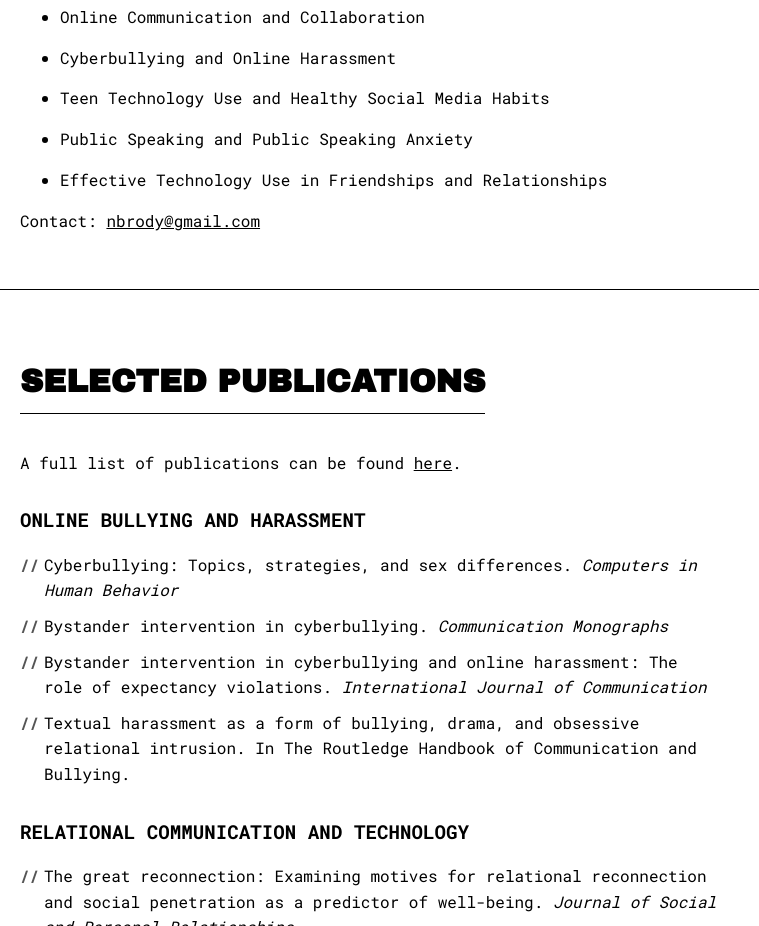
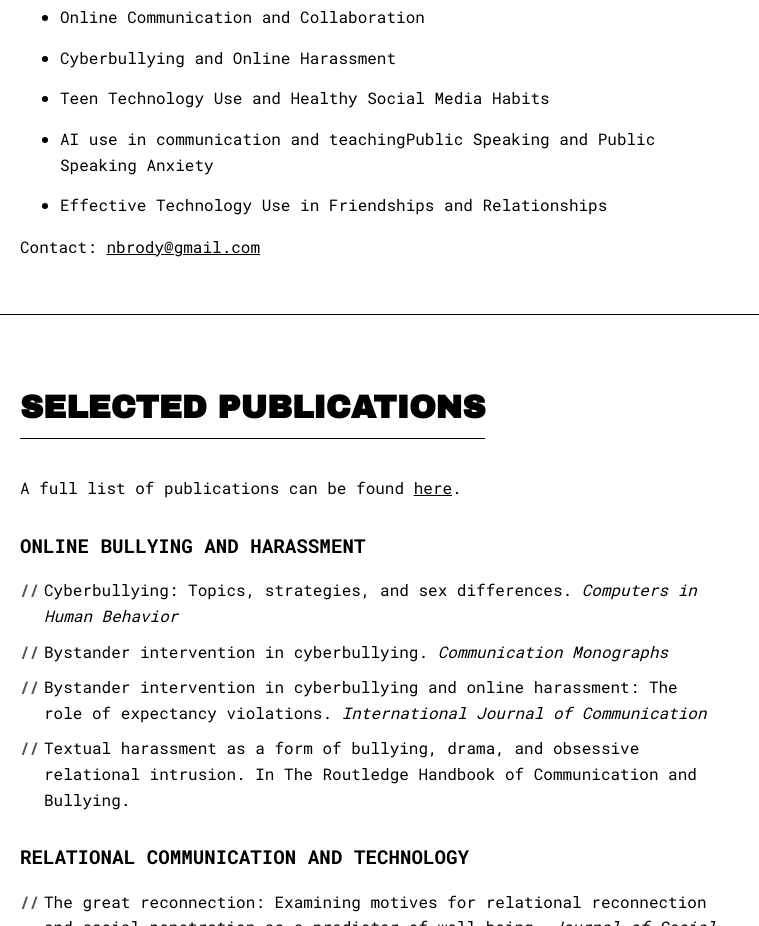
Before and after one commit to npbrody/personal-website, a plain HTML site: page index.html in a window 1280 px wide. Shown: the part 1680-2606 px from the top of the page, without its empty margins (0-759 px from the left). Drawn offline with Linux system fonts and the light colour scheme.

Commit message:
Update index.html

```diff
--- a/index.html
+++ b/index.html
@@ -52,6 +52,7 @@
                 <li>Online Communication and Collaboration</li>
                 <li>Cyberbullying and Online Harassment</li>
                 <li>Teen Technology Use and Healthy Social Media Habits</li>
+		<li>AI use in communication and teaching</li)
                 <li>Public Speaking and Public Speaking Anxiety</li>
                 <li>Effective Technology Use in Friendships and Relationships</li>
             </ul>
```
